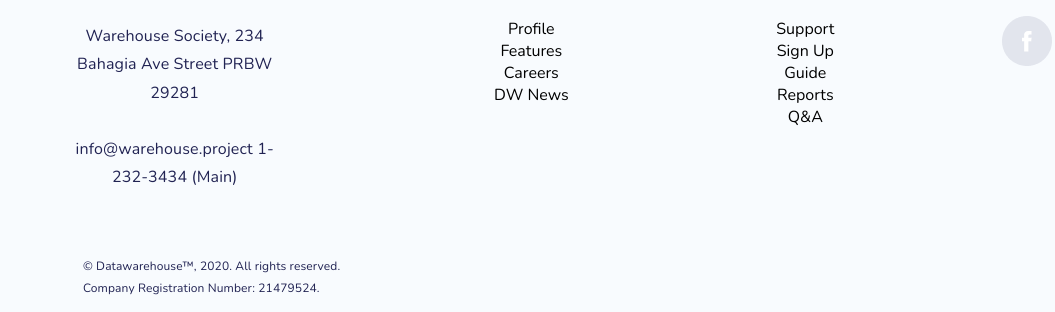
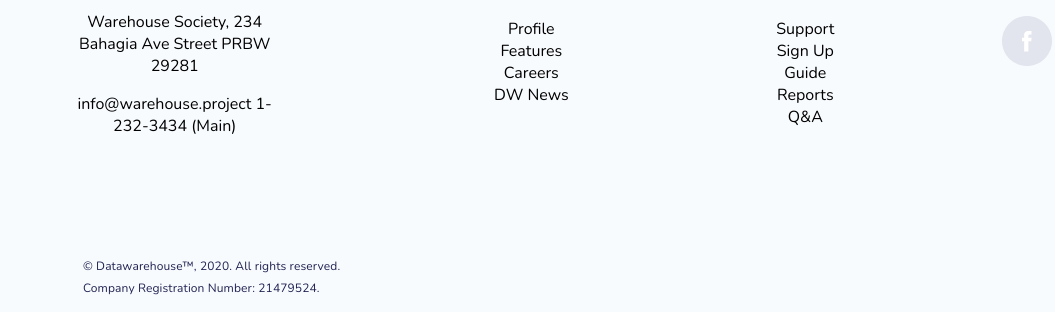
Before and after one commit to dragonlock/vitalii.hw6, a plain HTML site: page index.html in a window 1280 px wide. Shown: the part 4295-4607 px from the top of the page, without its empty margins (225-1280 px from the left). Drawn offline with nearby package versions, Linux system fonts and the light colour scheme.

Commit message:
Update index.html

```diff
--- a/index.html
+++ b/index.html
@@ -30,7 +30,7 @@
                 </div>
             </div>
         </nav>
-            <section>
+            <section class="save-wrapp">
                 <div class="save">
                     <div class="title">
                         <h1>Save your data storage here.</h1>
@@ -165,19 +165,17 @@
                             <img class="button-arr" src="./img/arrow.png">
                         </div>
                     </div>
+
                     <div class="footer">
                         <div class="footer-container">
                             <div class="data-logo">
                                 <img src="./img/Logo1.png" alt=""><span>DataWarehouse</span>
-                                <h5>Warehouse Society, 234
+                                <p>Warehouse Society, 234
+                                    Bahagia Ave Street
+                                    PRBW 29281</p>
 
-                                    Bahagia Ave Street
-                                    PRBW 29281
-                                    </h5>
-                                <h5>info@warehouse.project
-                                    1-232-3434 (Main)</h5>
-
-
+                                <p>info@warehouse.project
+                                    1-232-3434 (Main)</p>
                             </div>
                             <div class="about">
                                 <h4>About</h4>
```
